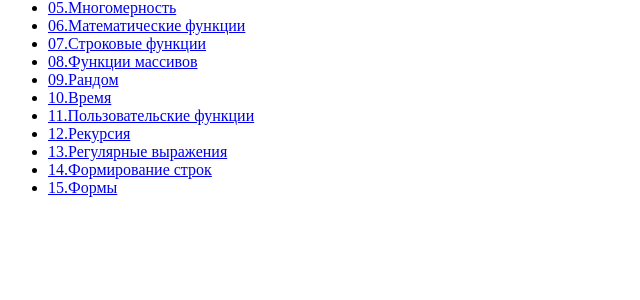
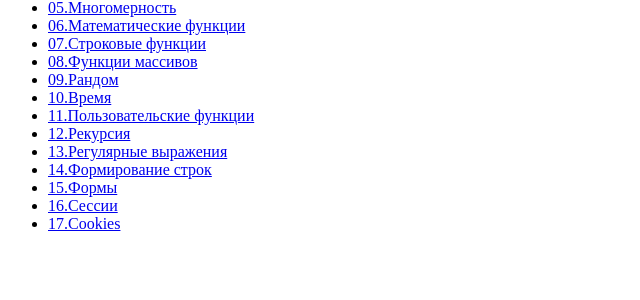
Before and after one commit to Eles007/php-code-mu, a PHP site: page / in a window 1280 px wide. Shown: the part 153-453 px from the top of the page, without its empty margins (0-640 px from the left). Run offline with PHP 8.4, Linux system fonts and the light colour scheme.

Commit message:
Add practice 316-323

```diff
--- a/index.php
+++ b/index.php
@@ -24,6 +24,8 @@
     <li><a href="13_regex/">13.Регулярные выражения</a></li>
     <li><a href="14_formation_of_lines/">14.Формирование строк</a></li>
     <li><a href="15_forms/">15.Формы</a></li>
+    <li><a href="16_sessions/sender.php">16.Сессии</a></li>
+    <li><a href="17_сookies/">17.Cookies</a></li>
 </ul>
 
 </body>
```
